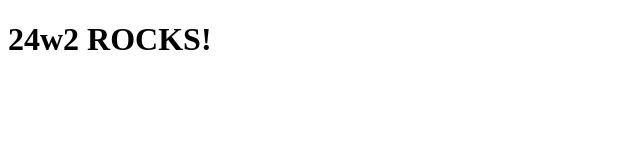
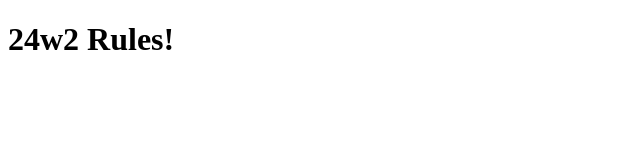
Before and after one commit to Ladrillo/blackjack_24w2, a plain HTML site: page index.html in a window 1280 px wide. Shown: the whole page, without its empty margins (0-640 px from the left). Drawn offline with Linux system fonts and the light colour scheme.

Commit message:
change rocks to rules

```diff
--- a/index.html
+++ b/index.html
@@ -5,6 +5,6 @@
     <title>Blackjack</title>
 </head>
 <body>
-    <h1>24w2 ROCKS!</h1>
+    <h1>24w2 Rules!</h1>
 </body>
 </html>
```
